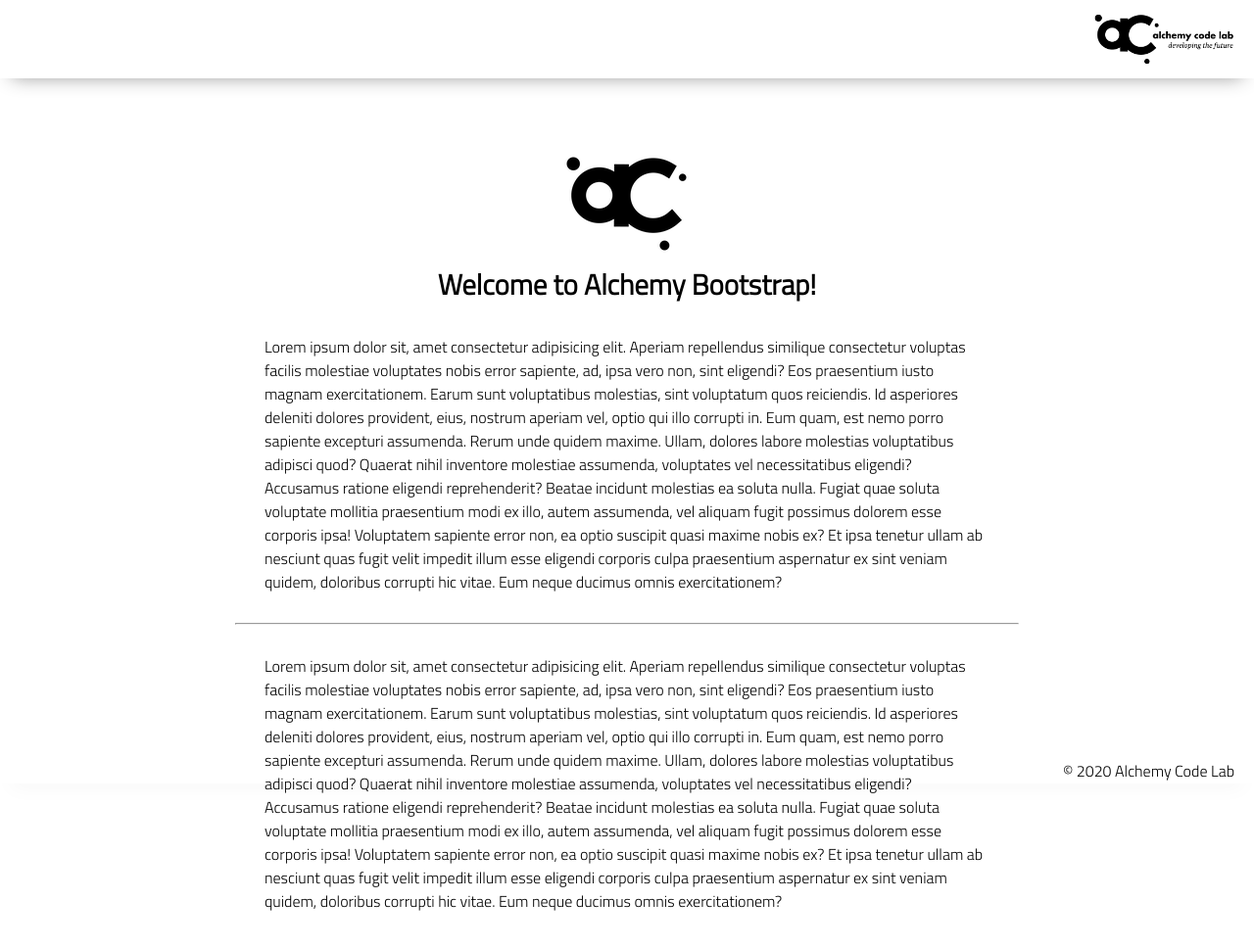
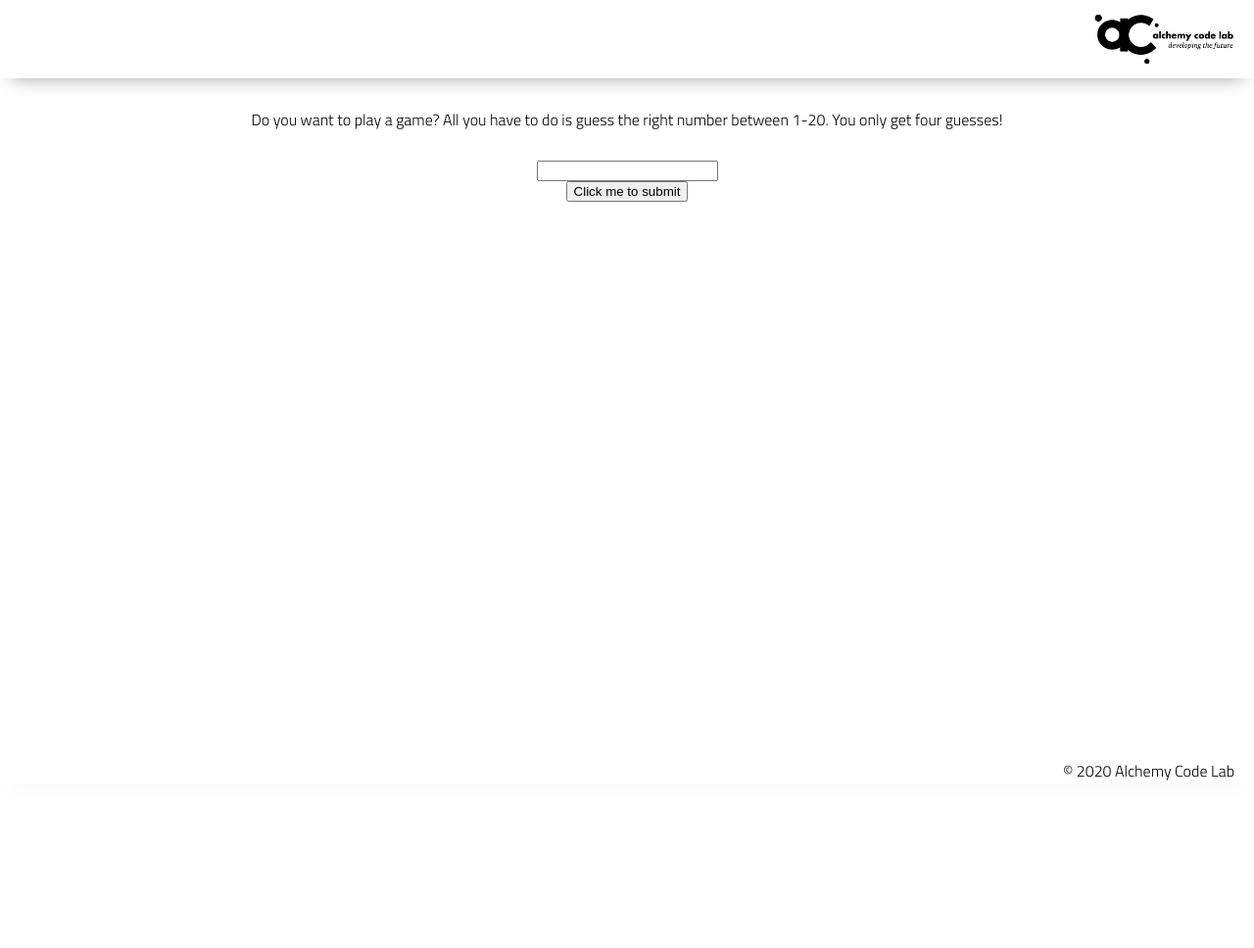
Before and after one commit to taylorreichner/lab-02-guessing-game, a plain HTML site: page index.html in a window 1280 px wide. Shown: the whole page at 98% size. After the commit the page ends 800 px from the top, so only its background shows below. Drawn offline with Linux system fonts and the light colour scheme.

Commit message:
added html elements and IDs

```diff
--- a/index.html
+++ b/index.html
@@ -19,30 +19,13 @@
         </div>
     </header>
     <main>
-        <section class="main-section">
-            <img class="main-logo" src="assets/alchemy-logo.png"/>
-            <h2>
-                Welcome to Alchemy Bootstrap!
-            </h2>
-
-            <content>
-            <p>
-                Lorem ipsum dolor sit, amet consectetur adipisicing elit. Aperiam repellendus similique consectetur voluptas facilis molestiae voluptates nobis error sapiente, ad, ipsa vero non, sint eligendi? Eos praesentium iusto magnam exercitationem.
-                Earum sunt voluptatibus molestias, sint voluptatum quos reiciendis. Id asperiores deleniti dolores provident, eius, nostrum aperiam vel, optio qui illo corrupti in. Eum quam, est nemo porro sapiente excepturi assumenda.
-                Rerum unde quidem maxime. Ullam, dolores labore molestias voluptatibus adipisci quod? Quaerat nihil inventore molestiae assumenda, voluptates vel necessitatibus eligendi? Accusamus ratione eligendi reprehenderit? Beatae incidunt molestias ea soluta nulla.
-                Fugiat quae soluta voluptate mollitia praesentium modi ex illo, autem assumenda, vel aliquam fugit possimus dolorem esse corporis ipsa! Voluptatem sapiente error non, ea optio suscipit quasi maxime nobis ex?
-                Et ipsa tenetur ullam ab nesciunt quas fugit velit impedit illum esse eligendi corporis culpa praesentium aspernatur ex sint veniam quidem, doloribus corrupti hic vitae. Eum neque ducimus omnis exercitationem?
-            </p>
-            <hr />
-            <p>
-                Lorem ipsum dolor sit, amet consectetur adipisicing elit. Aperiam repellendus similique consectetur voluptas facilis molestiae voluptates nobis error sapiente, ad, ipsa vero non, sint eligendi? Eos praesentium iusto magnam exercitationem.
-                Earum sunt voluptatibus molestias, sint voluptatum quos reiciendis. Id asperiores deleniti dolores provident, eius, nostrum aperiam vel, optio qui illo corrupti in. Eum quam, est nemo porro sapiente excepturi assumenda.
-                Rerum unde quidem maxime. Ullam, dolores labore molestias voluptatibus adipisci quod? Quaerat nihil inventore molestiae assumenda, voluptates vel necessitatibus eligendi? Accusamus ratione eligendi reprehenderit? Beatae incidunt molestias ea soluta nulla.
-                Fugiat quae soluta voluptate mollitia praesentium modi ex illo, autem assumenda, vel aliquam fugit possimus dolorem esse corporis ipsa! Voluptatem sapiente error non, ea optio suscipit quasi maxime nobis ex?
-                Et ipsa tenetur ullam ab nesciunt quas fugit velit impedit illum esse eligendi corporis culpa praesentium aspernatur ex sint veniam quidem, doloribus corrupti hic vitae. Eum neque ducimus omnis exercitationem?
-            </p>
-
-        </section>
+      <p>Do you want to play a game?
+      All you have to do is guess the right number between 1-20.
+     You only get four guesses!</p>
+     <input type="number" id="input-box">
+     <button id="submit-button">Click me to submit</button>
+        <span id="guesses-left"></span>
+        <span id="wrong-answer"></span>
     </main>
     <footer>
         <div class="copy gutter-right">&copy; 2020 Alchemy Code Lab</div>
```
